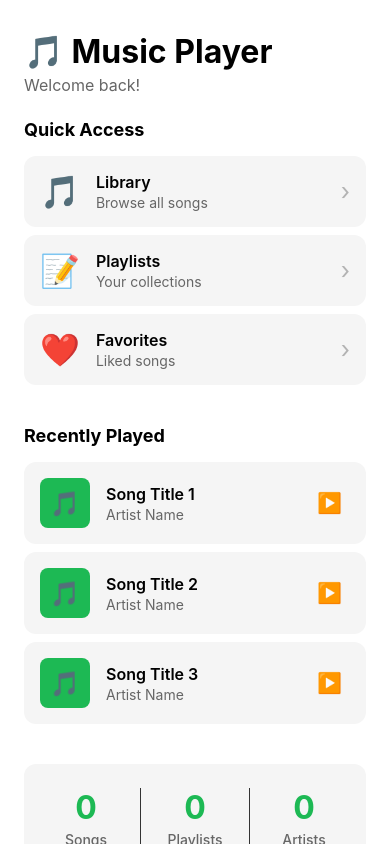
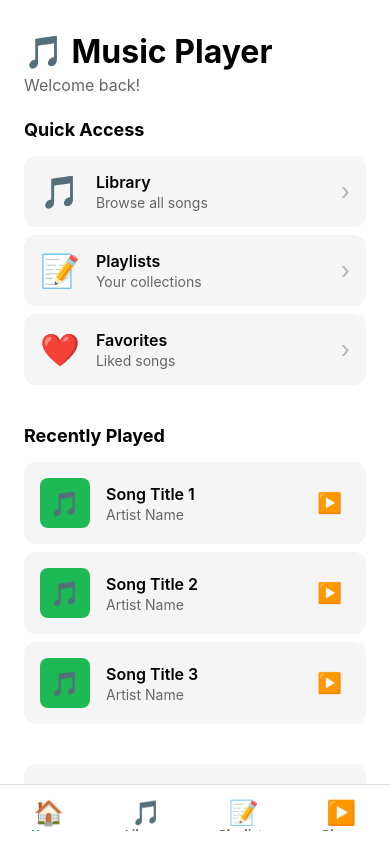
Before and after one commit to thamara2X1/V-Audio-Music-Player, a React Native app: screen / in a window 390 px wide. Built offline with nearby package versions, Linux system fonts and the light colour scheme.

Commit message:
Integrated navigation container and bottom tab navigator in App.tsx

```diff
--- a/App.tsx
+++ b/App.tsx
@@ -6,10 +6,15 @@
  */
 
 import React from 'react';
-import HomeScreen from './src/screens/HomeScreen';
+import { NavigationContainer } from '@react-navigation/native';
+import BottomTabNavigator from './src/navigation/BottomTabNavigator';
 
-function App() {
-  return <HomeScreen />;
-}
+const App: React.FC = () => {
+  return (
+    <NavigationContainer>
+      <BottomTabNavigator />
+    </NavigationContainer>
+  );
+};
 
 export default App;
```
